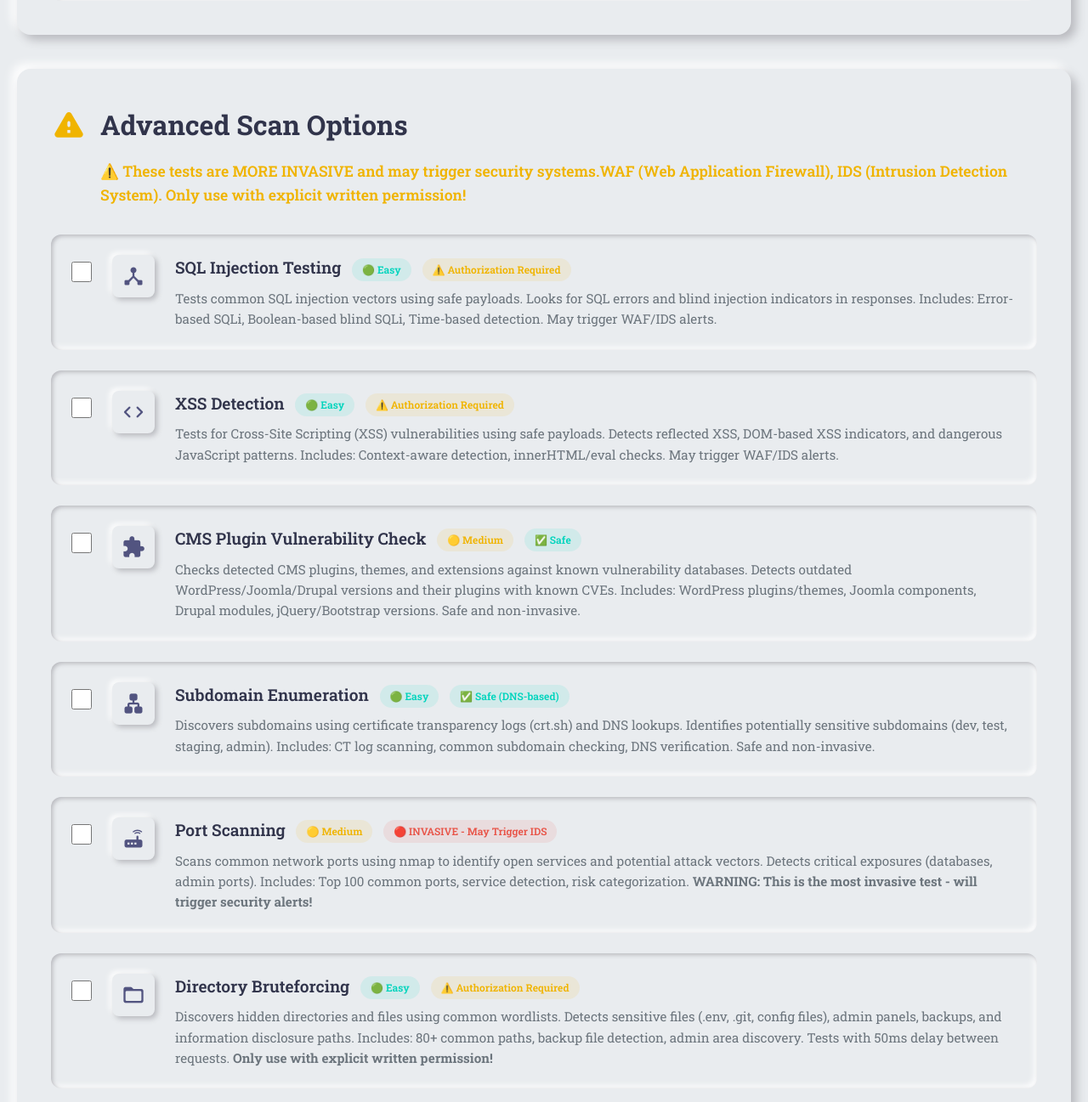
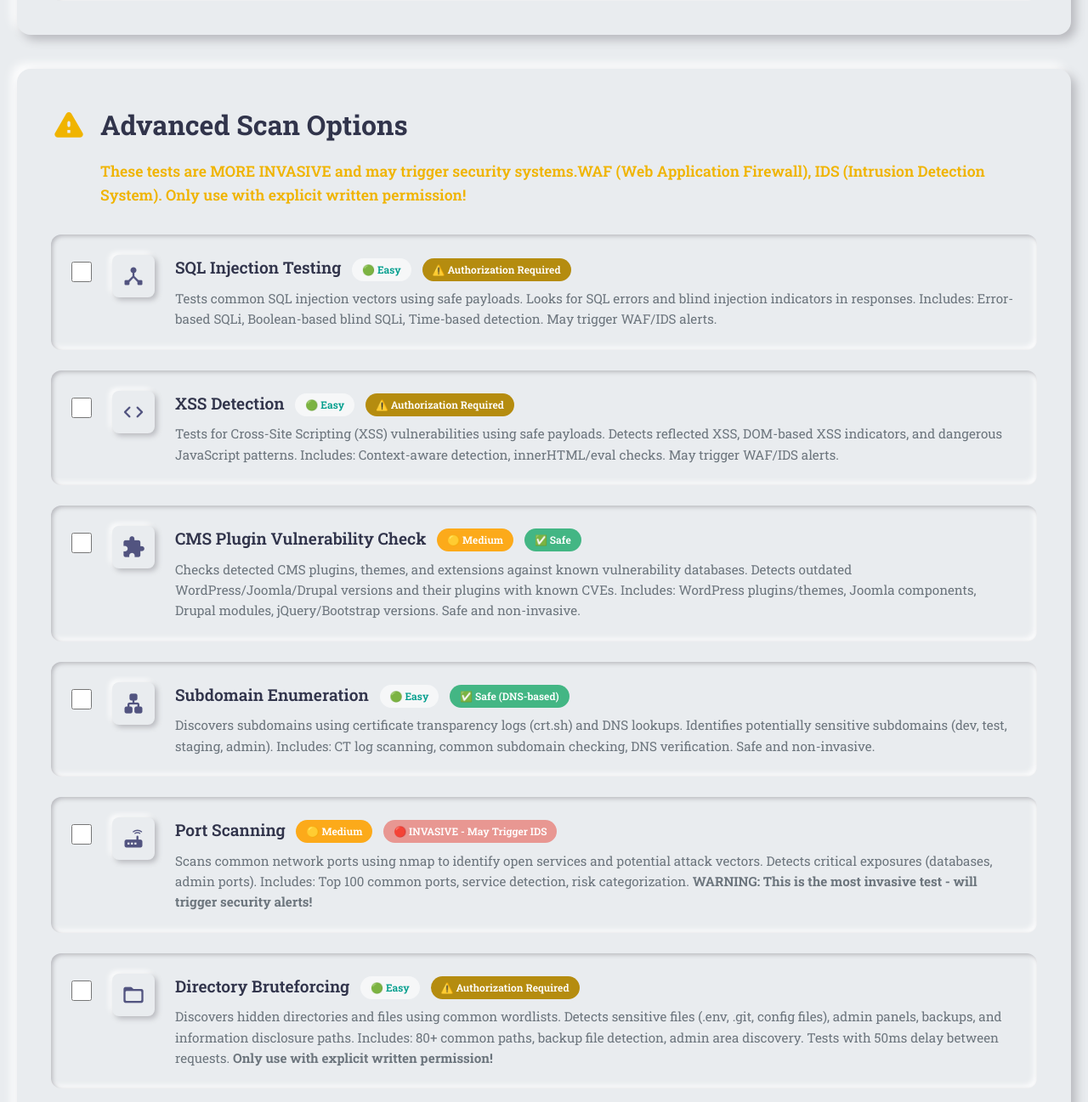
Before and after one commit to janisrael/sandata, a Flask app: page /security_list in a window 1280 px wide. Shown: the part 5203-6500 px from the top of the page at 85% size. Run offline with Flask 3, Linux system fonts and the light colour scheme; parts of the project's set-up code (start-up, migrations or seed data) failed here and were passed over.

```diff
--- a/static/style.css
+++ b/static/style.css
@@ -824,28 +824,28 @@ pre::-webkit-scrollbar-thumb:hover {
 }
 
 .badge-difficulty.easy {
-  background: rgba(0, 212, 189, 0.1);
-  color: var(--success);
+    background: rgb(255 255 255 / 59%);
+    color: #009e8d;
 }
 
 .badge-difficulty.medium {
-  background: rgba(240, 180, 0, 0.1);
-  color: var(--warning);
+    background: rgb(255 162 0 / 89%);
+    color: #ffffff;
 }
 
 .badge-safety.safe {
-  background: rgba(0, 212, 189, 0.1);
-  color: var(--success);
+    background: rgb(13 164 96 / 75%);
+    color: #ffffff;
 }
 
 .badge-safety.warning {
-  background: rgba(240, 180, 0, 0.1);
-  color: var(--warning);
+background: rgb(181 140 15);
+color: #ffffff;
 }
 
 .badge-safety.danger {
-  background: rgba(232, 83, 71, 0.1);
-  color: var(--error);
+    background: rgb(232 83 71 / 55%);
+    color: #ffffff;
 }
 
 .advanced-option-desc {
--- a/templates/security_list.html
+++ b/templates/security_list.html
@@ -461,8 +461,8 @@
         <span class="material-icons-round category-icon" style="color: var(--warning);">warning</span>
         <h2>Advanced Scan Options</h2>
       </div>
-      <p class="category-description" style="color: var(--warning); font-weight: 600;">
-        ⚠️ These tests are MORE INVASIVE and may trigger security systems.WAF (Web Application Firewall), IDS (Intrusion Detection System). Only use with explicit written permission!
+      <p class="category-description" style="color: #f0b400; font-weight: 600;">
+         These tests are MORE INVASIVE and may trigger security systems.WAF (Web Application Firewall), IDS (Intrusion Detection System). Only use with explicit written permission!
       </p>
 
       <div class="test-list">
```
